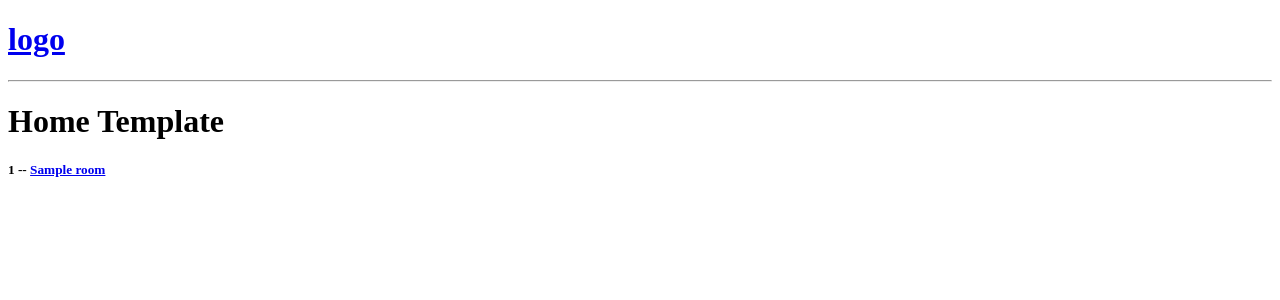
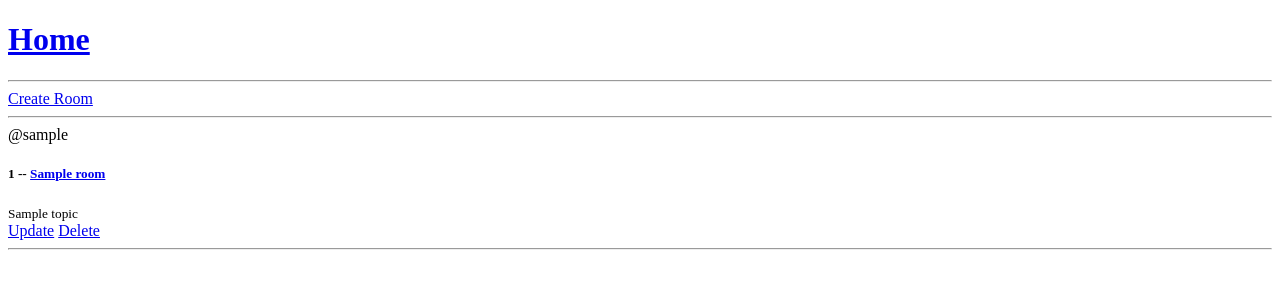
Before and after one commit to chrngb/studybud, a Django app: page / in a window 1280 px wide. Shown: the top 300 px of the page. Run offline with Django 4.2, Linux system fonts and the light colour scheme; tables that the repository leaves empty hold one stand-in row (values such as "Sample post").

Commit message:
updated files

```diff
--- a/base/admin.py
+++ b/base/admin.py
@@ -1,4 +1,6 @@
 from django.contrib import admin
-from .models import Room
+from .models import Room, Topic, Message
 
 admin.site.register(Room)
+admin.site.register(Topic)
+admin.site.register(Message)
--- a/base/models.py
+++ b/base/models.py
@@ -1,9 +1,17 @@
 from django.db import models
+from django.contrib.auth.models import User
+
+
+class Topic(models.Model):
+    name = models.CharField(max_length=200)
+
+    def __str__(self):
+        return self.name
 
 
 class Room(models.Model):
-    # host = models.ForeignKey(User, on_delete=models.SET_NULL, null=True)
-    # topic = models.ForeignKey(Topic, on_delete=models.SET_NULL, null=True)
+    host = models.ForeignKey(User, on_delete=models.SET_NULL, null=True)
+    topic = models.ForeignKey(Topic, on_delete=models.SET_NULL, null=True)
 
     name = models.CharField(max_length=200)
     description = models.TextField(null=True, blank=True)
@@ -12,13 +20,19 @@ class Room(models.Model):
     updated = models.DateTimeField(auto_now=True)
     created = models.DateTimeField(auto_now_add=True)
 
+    class Meta:
+        ordering = ['-updated', '-created']  # here - means in descending order
+
     def __str__(self):
         return self.name
 
 
 class Message(models.Model):
-    # user = models.ForeignKey(User, on_delete=models.CASCADE)
+    user = models.ForeignKey(User, on_delete=models.CASCADE)
     room = models.ForeignKey(Room, on_delete=models.CASCADE)
     body = models.TextField()
     updated = models.DateTimeField(auto_now=True)
     created = models.DateTimeField(auto_now_add=True)
+
+    def __str__(self):
+        return self.room[0:50]
--- a/base/templates/base/home.html
+++ b/base/templates/base/home.html
@@ -2,13 +2,23 @@
 
 {% block content %}
 
-<h1>Home Template</h1>
+<!-- <h1>Home Template</h1> -->
 
 <div>
+    <a href="{% url 'create-room' %}">Create Room</a>
+    <hr>
     <div>
         {% for room in rooms %}
             <div>
+                <span>@{{room.host.username}}</span>
                 <h5>{{room.id}} -- <a href="{% url 'room' room.id %}"> {{room.name}} </a></h5>
+                <small>{{room.topic.name}}</small>
+                <div>
+                    <a href="{% url 'update-room' room.id %}">Update</a>
+                    <a href="{% url 'delete-room' room.id %}">Delete</a>
+                </div>
+
+                <hr>
             </div>
 
         {% endfor %}
--- a/base/urls.py
+++ b/base/urls.py
@@ -4,4 +4,8 @@ from . import views
 urlpatterns = [
     path('', views.home, name="home"),
     path('room/<str:pk>', views.room, name="room"),
+    path('create-room/', views.createRoom, name="create-room"),
+    path('update-room/<str:pk>', views.updateRoom, name="update-room"),
+    path('delete-room/<str:pk>', views.deleteRoom, name="delete-room"),
+
 ]
--- a/base/views.py
+++ b/base/views.py
@@ -1,5 +1,7 @@
 from multiprocessing import context
-from django.shortcuts import render
+from django.shortcuts import render, redirect
+
+from .forms import RoomForm
 from .models import Room
 
 
@@ -20,3 +22,39 @@ def room(request, pk):
     room = Room.objects.get(id=pk)
     context = {'room': room}
     return render(request, 'base/room.html', context)
+
+
+def createRoom(request):
+    if request.method == 'POST':
+        form = RoomForm(request.POST)
+        if form.is_valid():
+            form.save()
+            return redirect('home')
+
+    form = RoomForm()
+    context = {'form': form}
+    return render(request, 'base/room_form.html', context)
+
+def updateRoom(request, pk):
+    room = Room.objects.get(id=pk)
+    form = RoomForm(instance=room)
+
+    if request.method == 'POST':
+        form = RoomForm(request.POST, instance=room)
+        if form.is_valid():
+            form.save()
+            return redirect('home')
+
+    context = {'form': form}
+    return render(request, 'base/room_form.html', context)
+
+def deleteRoom(request, pk):
+    room = Room.objects.get(id=pk)
+    form = RoomForm(instance=room)
+
+    if request.method == 'POST':
+        room.delete()
+        return redirect('home')
+
+    # context = {'obj': room}
+    return render(request, 'base/delete.html', {'obj': room})
--- a/templates/navbar.html
+++ b/templates/navbar.html
@@ -1,5 +1,5 @@
 <a href="\">
-    <h1>logo</h1>
+    <h1>Home</h1>
 </a>
 
 <hr>
```
Also changed, not shown: base/forms.py (added, +23 -0 lines), base/templates/base/delete.html (added, +13 -0 lines), base/templates/base/room_form.html (added, +14 -0 lines), base/migrations/0002_topic_room_host_message_room_topic.py (added), base/migrations/0003_alter_room_options.py (added).
